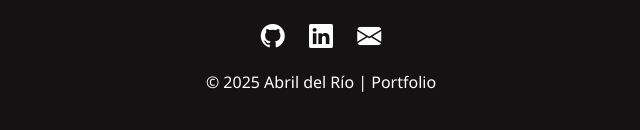
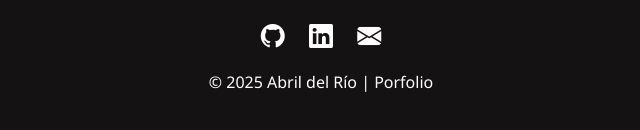
Before and after one commit to abrumay/Porfolio, a plain HTML site: page index.html in a window 1280 px wide. Shown: the part 2688-2818 px from the top of the page, 319-959 px from the left. Drawn offline with nearby package versions, Linux system fonts and the light colour scheme; files whose address does not match are found by name; a web font is replaced by a local one.

Commit message:
Update index.html

```diff
--- a/index.html
+++ b/index.html
@@ -218,7 +218,7 @@
       <a href="https://www.linkedin.com/in/abril-del-rio-1928a529a/"><i class="bi bi-linkedin"></i></a>
       <a href="mailto:delrio.developer@outlook.com"><i class="bi bi-envelope-fill"></i></a>
     </div>
-    <p>© 2025 Abril del Río | Portfolio</p>
+    <p>© 2025 Abril del Río | Porfolio</p>
   </footer>
 
   <!-- Bootstrap JS -->
```
